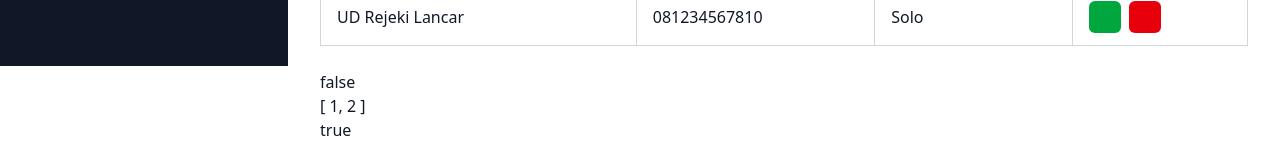
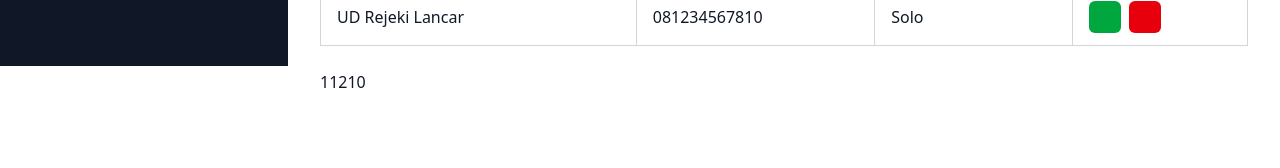
Before and after one commit to ibrahimalanshor/bisnet, a Vue app: page /supplier in a window 1280 px wide. Shown: the part 734-902 px from the top of the page. After the commit the page ends 860 px from the top, so only its background shows below. Built offline with nearby package versions, Linux system fonts and the light colour scheme; some icons are missing; a web font is replaced by a local one.

Commit message:
pagination butotn

```diff
--- a/src/components/base/BasePagination.vue
+++ b/src/components/base/BasePagination.vue
@@ -1,5 +1,5 @@
 <script setup>
-import { computed } from 'vue';
+import { computed, h } from 'vue';
 
 const props = defineProps({
   sideCount: {
@@ -31,10 +31,22 @@
 const hasEllipsisRight = computed(
   () => currentPage.value < props.totalPages - (2 + props.sideCount),
 );
+
+const PaginationButton = ({ name = '', type = 'link' }) => {
+  if (type === 'ellipsis') {
+    return h('span', '…');
+  }
+
+  return h('a', { href: '' }, name);
+};
 </script>
 
 <template>
-  {{ hasEllipsisLeft }}
-  <nav>{{ pages }}</nav>
-  {{ hasEllipsisRight }}
+  <nav>
+    <PaginationButton name="1" />
+    <PaginationButton v-if="hasEllipsisLeft" type="ellipsis" />
+    <PaginationButton v-for="page in pages" :key="page" :name="page" />
+    <PaginationButton v-if="hasEllipsisLeft" type="ellipsis" />
+    <PaginationButton :name="totalPages" />
+  </nav>
 </template>
```
